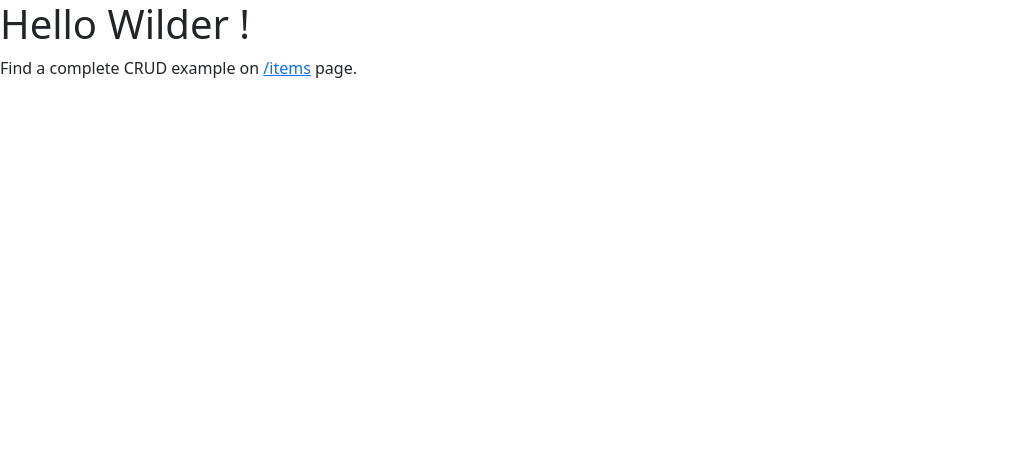
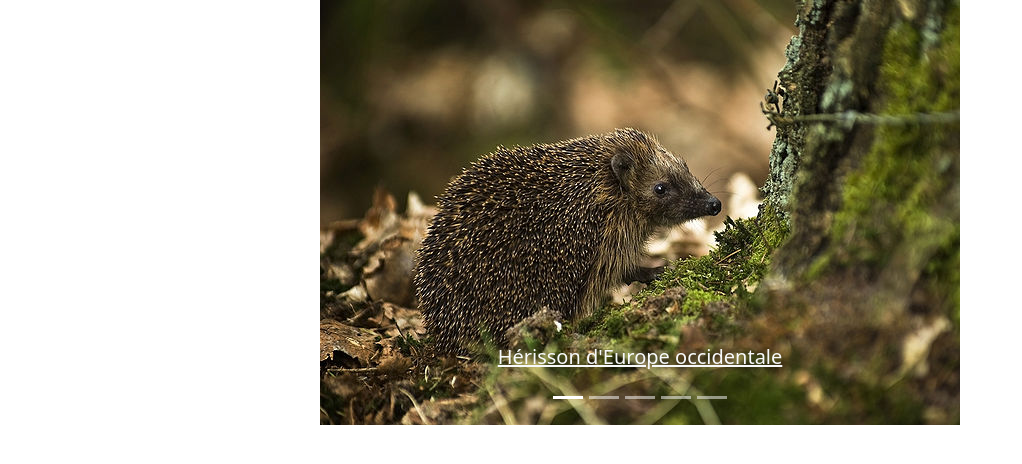
Before and after one commit to WildCodeSchool/2022-09-php-orleans-project-gatinaisnature, a PHP site: template src/View/Home/index.html.twig in a window 1280 px wide. Shown: the top 464 px of the page, without its empty margins (0-1022 px from the left). Run offline with PHP 8.4, Linux system fonts and the light colour scheme; the template is opened without the code that fills it, so the values that code supplies are empty; some libraries are stand-ins or nearby versions.

Commit message:
S01US10 carrousel

```diff
--- /dev/null
+++ b/src/View/Home/_carousel.html.twig
@@ -0,0 +1,78 @@
+{% block body %}
+
+
+<div id="carouselExampleCaptions" class="carousel slide" data-bs-ride="carousel">
+    <div class="carousel-indicators">
+        <button type="button" data-bs-target="#carouselExampleCaptions" data-bs-slide-to="0" class="active"
+            aria-current="true" aria-label="Slide 1"></button>
+        <button type="button" data-bs-target="#carouselExampleCaptions" data-bs-slide-to="1"
+            aria-label="Slide 2"></button>
+        <button type="button" data-bs-target="#carouselExampleCaptions" data-bs-slide-to="2"
+            aria-label="Slide 3"></button>
+        <button type="button" data-bs-target="#carouselExampleCaptions" data-bs-slide-to="3"
+            aria-label="Slide 4"></button>
+        <button type="button" data-bs-target="#carouselExampleCaptions" data-bs-slide-to="4"
+            aria-label="Slide 5"></button>
+    </div>
+    <div class="carousel-inner">
+        <div class="carousel-item active">
+            <img src="assets/images/herisson.jpg" class="d-block m-auto" alt="images d' un hérisson">
+            <div class="carousel-caption d-none d-md-block">
+                <a class="link-light"
+                    href="https://commons.wikimedia.org/wiki/File:West_European_Hedgehog_(Erinaceus_europaeus)1.jpg">
+                    <h5>Hérisson d'Europe occidentale</h5>
+                    <p></p>
+                </a>
+            </div>
+        </div>
+        <div class="carousel-item">
+            <img src="assets/images/Elio.jpg" class="d-block  m-auto" alt="image de sourie">
+            <div class="carousel-caption d-none d-md-block">
+                <a class="link-light" href="https://commons.wikimedia.org/wiki/File:Eliomys_quercinus01.jpg">
+                    <h5>Eliomys quercinus</h5>
+                    <p></p>
+                </a>
+            </div>
+        </div>
+        <div class="carousel-item">
+            <img src="assets/images/felix1.jpg" class="d-block  m-auto" alt="image d'un chat">
+            <div class="carousel-caption d-none d-md-block ">
+                <a class="link-light"
+                    href="https://commons.wikimedia.org/wiki/File:Felis_silvestris_Kocka_divok%C3%A1_zoo_cropped.jpg">
+                    <h5>Le Chat forestier ou Chat sauvage</h5>
+                    <p></p>
+                </a>
+            </div>
+        </div>
+        <div class="carousel-item">
+            <img src="assets/images/glis.jpg" class="d-block m-auto" alt="image de sourie">
+            <div class="carousel-caption d-none d-md-block">
+                <a class="link-light" href="https://commons.wikimedia.org/wiki/File:Glis_glis_4058.JPG">
+                    <h5> Le Loir gris</h5>
+                    <p></p>
+                </a>
+            </div>
+        </div>
+        <div class="carousel-item">
+            <img src="assets/images/Hazel1.jpg" class="d-block m-auto" alt="image de sourie">
+            <div class="carousel-caption d-none d-md-block">
+                <a class="link-light"
+                    href="https://commons.wikimedia.org/wiki/File:Hazel_dormouse_(Muscardinus_avellanarius),_Skole,_Lviv_Oblast,_Ukraine_(48236079657).jpg">
+                    <h5>Hazel dormouse </h5>
+                    <p></p>
+                </a>
+            </div>
+        </div>
+    </div>
+    <button class="carousel-control-prev" type="button" data-bs-target="#carouselExampleCaptions" data-bs-slide="prev">
+        <span class="carousel-control-prev-icon" aria-hidden="true"></span>
+        <span class="visually-hidden">Previous</span>
+    </button>
+
+    <button class="carousel-control-next" type="button" data-bs-target="#carouselExampleCaptions" data-bs-slide="next">
+        <span class="carousel-control-next-icon" aria-hidden="true"></span>
+        <span class="visually-hidden">Next</span>
+    </button>
+</div>
+
+{% endblock %}
--- a/src/View/Home/index.html.twig
+++ b/src/View/Home/index.html.twig
@@ -1,6 +1,6 @@
 {% extends 'layout.html.twig' %}
 
 {% block content %}
-    <h1>Hello Wilder !</h1>
-    <p>Find a complete CRUD example on <a href="/items">/items</a> page.</p>
+    <h1></h1>
+    <p></p>
 {% endblock %}
--- a/src/View/layout.html.twig
+++ b/src/View/layout.html.twig
@@ -16,7 +16,10 @@
 		</head>
 
 		<body>
-			{% block header %}{% endblock %}
+
+			{% block body %}
+			{% include 'Home/_carousel.html.twig' %}
+			{% endblock %}
 
 			{% block content %}{% endblock %}
 
```
Also changed, not shown: public/assets/images/Elio.jpg (added), public/assets/images/Hazel1.jpg (added), public/assets/images/favicon.png (deleted), public/assets/images/felix1.jpg (added), public/assets/images/glis.jpg (added), public/assets/images/herisson.jpg (added), public/assets/images/imgPlaceHolder.jpg (deleted).
